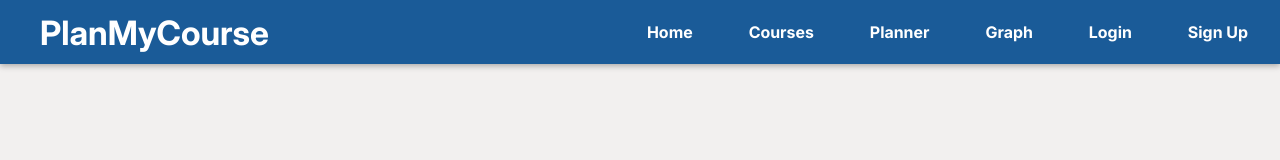
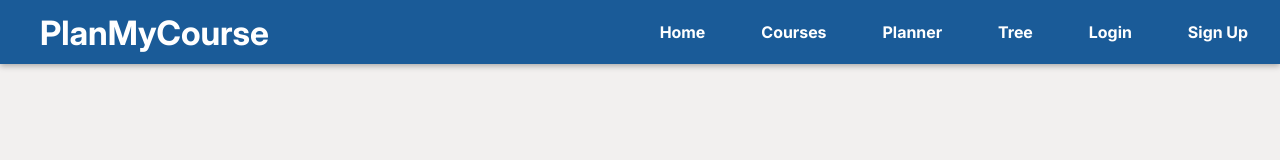
Before and after one commit to spookyoo/PlanMyCourse, a React app in the folder frontend/: page /login in a window 1280 px wide. Shown: the top 160 px of the page. Built offline with nearby package versions, Linux system fonts and the light colour scheme; no server answers; the HTML template or start-up script is replaced by a standard one.

Commit message:
Renamed Graph tab to Tree
- Renamed Graph route to Tree
- Renamed in tab navbar

```diff
--- a/frontend/src/app/App.jsx
+++ b/frontend/src/app/App.jsx
@@ -3,7 +3,7 @@ import './App.css'
 import Navbar from '../components/Navbar/Navbar'
 import Home from './pages/HomePage'
 import Planner from './pages/PlannerPage'
-import Graph from './pages/Graph'
+import Tree from './pages/Graph'
 import Catalogue from './pages/CataloguePage'
 import Course from './pages/CoursePage'
 import SignUpPage from './pages/SignUpPage'
@@ -19,7 +19,7 @@ function App() {
       <Routes>
         <Route path='/' element={<Home />}/>
         <Route path='/planner' element={<Planner />}/>
-        <Route path='/graph' element={<Graph />}/>
+        <Route path='/tree' element={<Tree />}/>
         <Route path='/catalogue' element={<Catalogue user={user} />}/>
         <Route path='/catalogue/:term' element={<Catalogue user={user}/>}/>
         <Route path='/catalogue/course/:courseId' element={<Course user={user} />}/>
--- a/frontend/src/components/Navbar/Navbar.jsx
+++ b/frontend/src/components/Navbar/Navbar.jsx
@@ -28,7 +28,7 @@ function Navbar({user}) {
               <li onClick={() => navigate("/")}>Home</li>
               <li onClick={() => navigate("/catalogue")}>Courses</li>
               <li onClick={() => navigate("/planner")}>Planner</li>
-              <li onClick={() => navigate("/graph")}>Graph</li>
+              <li onClick={() => navigate("/tree")}>Tree</li>
               {/* Only show these if user is not logged in */}
               {!user && (
               <>
```
